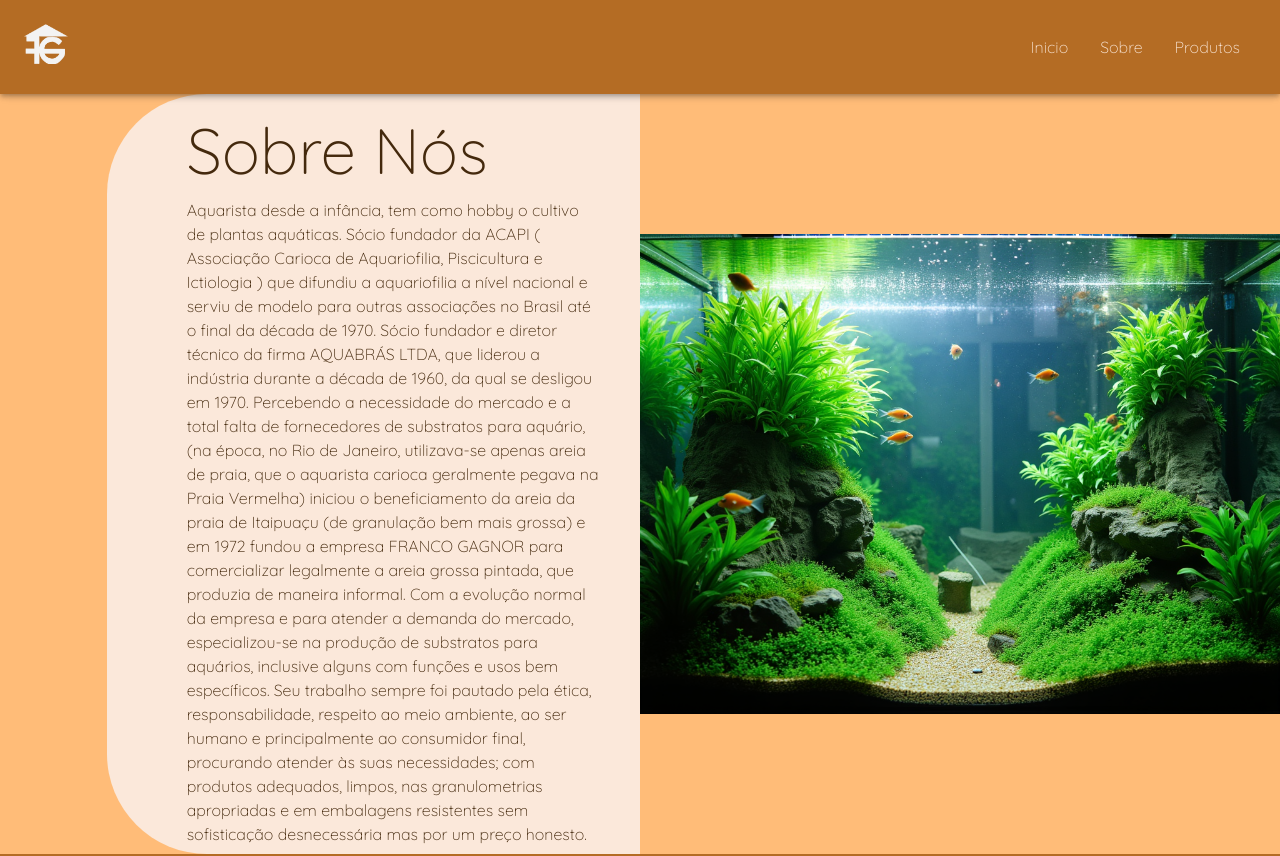
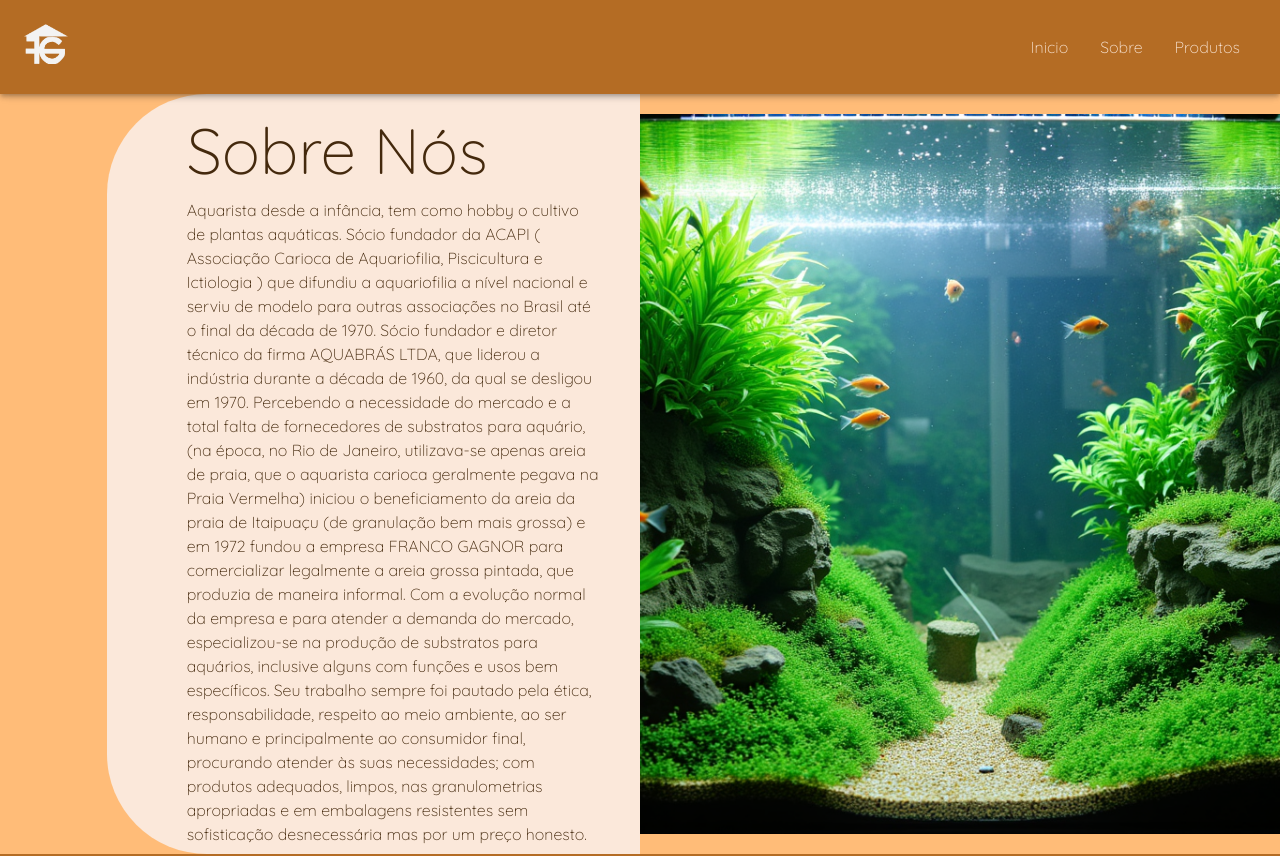
Before and after one commit to PedroVillafuerte/FrancoGagnorShop, a React (Vite) app: page /about in a window 1280 px wide. Shown: the top 856 px of the page. Built offline with nearby package versions, Linux system fonts and the light colour scheme.

Commit message:
mais about

```diff
--- a/src/pages/About/About.tsx
+++ b/src/pages/About/About.tsx
@@ -5,13 +5,14 @@ const Contact = () => {
   const StyledAbout = styled('div')(({ theme }) => ({
     backgroundColor: theme.palette.primary.main,
     color: theme.palette.primary.contrastText,
-    // minHeight: '100vh',
+    minHeight: '90vh',
     display: 'flex',
     alignItems: 'center',
   }))
 
   const StyledImg = styled('img')(() => ({
-    height: '100%',
+    height: '90vh',
+    objectFit: 'cover',
     width: '100%',
   }))
 
```
